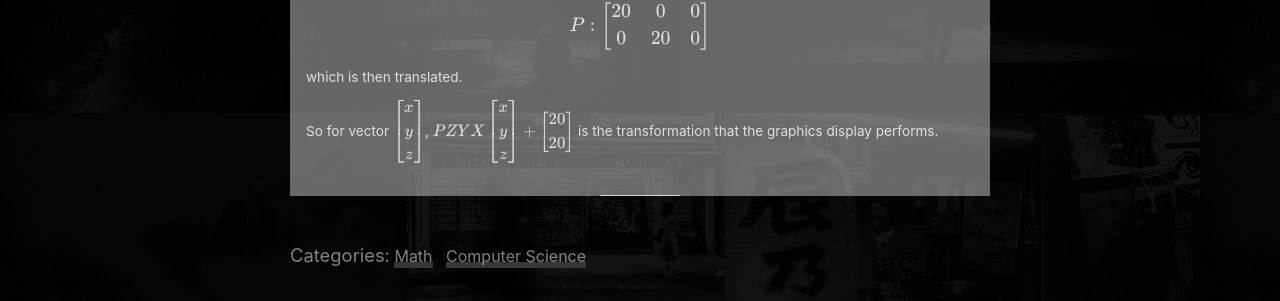
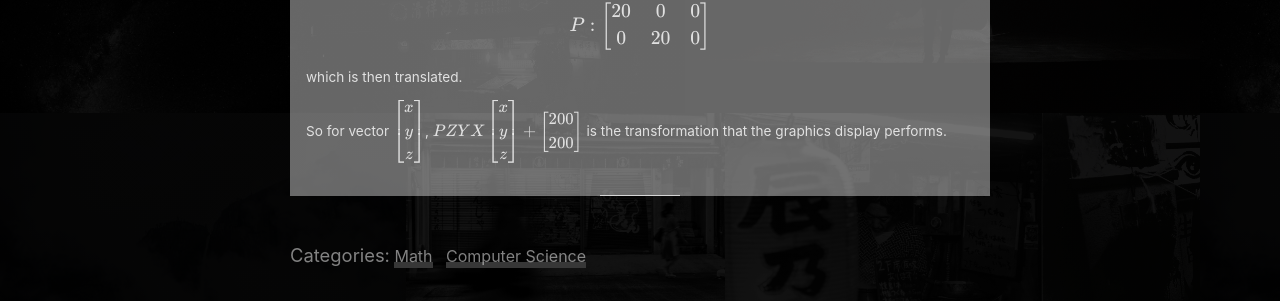
Before and after one commit to jkozak30/blog, a Jekyll site: the page built from _posts/2022-07-26-3d-rotation.md, in a window 1280 px wide. Shown: the part 1687-1988 px from the top of the page. Built offline with Jekyll 4.4.1, drawn with Linux system fonts in a browser that asks for light colours; nearby versions of some CDN libraries; comment, search, counter and statistics services are not loaded.

Commit message:
mmiimimi

```diff
--- a/_posts/2022-07-26-3d-rotation.md
+++ b/_posts/2022-07-26-3d-rotation.md
@@ -72,4 +72,4 @@ $$ P: \begin{bmatrix} 20 & 0 & 0 \\ 0 & 20 & 0 \end{bmatrix}$$
 
 which is then translated.
 
-So for vector $$\begin{bmatrix} x\\ y\\ z\end{bmatrix}$$, $$PZYX\begin{bmatrix} x\\ y\\ z\end{bmatrix} + \begin{bmatrix} 20 \\ 20\end{bmatrix}$$ is the transformation that the graphics display performs.
+So for vector $$\begin{bmatrix} x\\ y\\ z\end{bmatrix}$$, $$PZYX\begin{bmatrix} x\\ y\\ z\end{bmatrix} + \begin{bmatrix} 200 \\ 200\end{bmatrix}$$ is the transformation that the graphics display performs.
```
